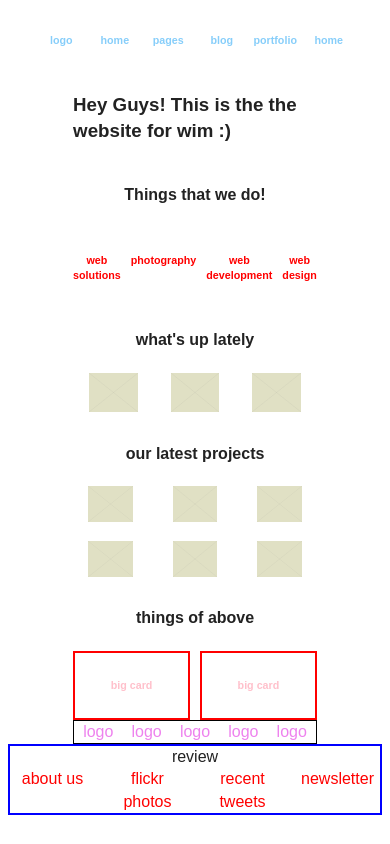
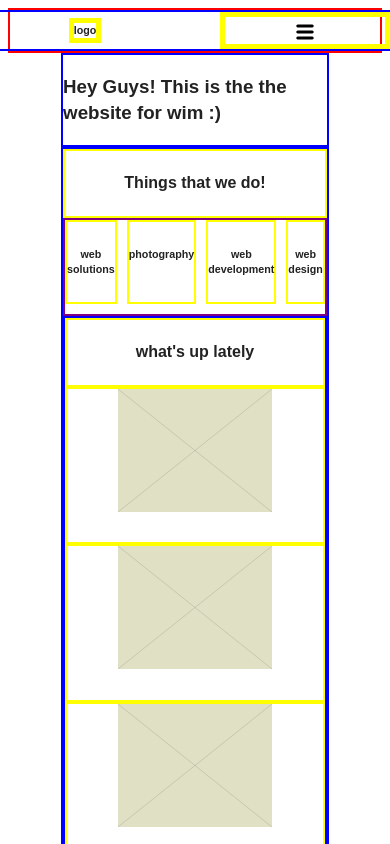
Before and after one commit to keonaa/Keona_Aguilar_LAB_02A, a website built with webpack: page index.html in a window 390 px wide. Shown: the top 844 px of the page. Built offline with nearby package versions, Linux system fonts and the light colour scheme.

Commit message:
created tablet and phone responsive

```diff
--- a/css/style.css
+++ b/css/style.css
@@ -247,18 +247,43 @@ textarea {
 
 /** new stuff that we worked on. delete the stuff up top if needed */
 
+.container {
+  border: solid blue 2px;
+}
+
+.container-2 {
+  border: solid blue 2px;
+}
+
+.container-3 {
+  border: solid blue 2px;
+}
+
+.container-4 {
+  border: solid blue 2px;
+}
+
 .container-grid-4-1 {
   display: grid;
   grid-template-columns: repeat(4, 1fr);
   gap: 10px;
   text-align: center;
-  color: red;
+  border: solid purple 2px;
 }
+
 
 .container-2-grid-3-1 {
   display: grid;
   text-align: center;
-  grid-template-columns: repeat(3, 1fr);
+  grid-template-columns:repeat(1fr,1fr)
+}
+
+.container-2-grid-3-1 div:nth-child(1) {
+  grid-column: span 2;
+}
+
+.container-2-grid-3-1 div:nth-child(4) {
+  display: none;
 }
 
 .container-3-grid-3-2 {
@@ -266,7 +291,6 @@ textarea {
   text-align: center;
   grid-template-columns: repeat(3, 2fr);
   gap: 10px;
-  color: green;
 }
 
 .container-4-grid-2-1 {
@@ -286,11 +310,25 @@ textarea {
 }
 
 .menu-container-grid-6-1 {
-  display: grid;
-  text-align: center;
-  grid-template-columns: repeat(6, 1fr);
-  gap: 10px;
+  display: inline-grid;
+  grid-template-columns: repeat(6, minmax(80px, 1fr));
+  align-content: center;
   color: lightskyblue;
+  border: solid yellow 5px;
+}
+
+.bourgir {
+  width: 50%;
+  height: 50%;
+  margin: auto;
+  display: none;
+}
+
+.logo {
+  display: flex;
+  justify-content: center;
+  border: solid yellow 5px;
+
 }
 
 .main {
@@ -300,25 +338,43 @@ textarea {
   margin-right: 20%;
 }
 
+.sub-header-container {
+  display: grid;
+  text-align: center;
+  grid-template-columns: repeat(2, 1fr);
+  gap: 50px;
+  border: solid blue 2px;
+}
+
 .container-sub {
   display: grid;
   justify-content: center;
+  border: solid yellow 2px;
 }
 
 .sub-header-container-2 {
   display: grid;
   justify-content: center;
+  border: solid yellow 2px;
+}
+
+.box {
+  border: solid yellow 2px;
 }
 
 .sub-header-container-3 {
   display: grid;
   justify-content: center;
+  border: solid yellow 2px;
 }
 
 .sub-header-container-4 {
   display: grid;
   justify-content: center;
-}
+  border: solid yellow 2px;
+  }
+
+
 
 * {
   font-family: Arial, Helvetica, sans-serif;
@@ -327,12 +383,17 @@ textarea {
 .main-header-container {
   display: grid;
   justify-content: center;
+  border: solid red 2px;
 }
 
 .footer-container {
   display: grid;
   justify-content: center;
   border: solid blue 2px;
+}
+
+.square {
+  border: solid yellow 2px;
 }
 
 .box img {
@@ -348,8 +409,97 @@ textarea {
 .intro {
   display: grid;
   justify-content: center;
+  border: solid blue 2px;
 }
 
 .big-card {
   border: solid red 2px;
 }
+
+.m-col-1 {
+  border: solid yellow 2px;
+}
+
+/* Phone */
+@media screen and (max-width: 39.9375em) {
+  .menu-container-grid-6-1{
+    grid-template-columns: repeat(1,1fr);
+  }
+
+  .menu-container-grid-6-1>h6{
+    display: none;
+  }
+  .bourgir {
+    display: block !important;
+    width: 15%;
+    height: 15%;
+    margin-top: 2%;
+}
+  .sub-header-container {
+    width: 100vw;
+  }
+  .logo{
+    margin: auto;
+  }
+  .container-grid-4-1 {
+    display: grid;
+    grid-template-columns: repeat(1, 1fr);
+  }
+  .container-2-grid-3-1 {
+    display: grid;
+    grid-template-columns: repeat(1, 1fr);
+  }
+
+  .container-2-grid-3-1 div:nth-child(1) {
+    grid-column: span 1;
+  }
+
+  .container-2-grid-3-1 div:nth-child(4) {
+    display: inline-block;
+  }
+
+  .container-3-grid-3-2 {
+    display: grid;
+    grid-template-columns: repeat(1, 1fr);
+  }
+  .container-4 {
+    display: none;
+  }
+  .container-5-grid-5-1 {
+    display: none;
+  }
+  .container-grid-4-1 {
+    display: grid;
+    grid-template-columns: repeat(4, 1fr);
+  }
+}
+
+/* tablet */
+@media screen and (min-width: 40em) and (max-width: 63.9375em) {
+  .container-grid-4-1 {
+    display: grid;
+    grid-template-columns: repeat(2, 2fr);
+  }
+  .container-2-grid-3-1 {
+    display: grid;
+    grid-template-columns: repeat(2, 2fr);
+  }
+  .container-2-grid-3-1 div:nth-child(4) {
+    display: inline-block;
+  }
+  .container-2-grid-3-1 div:nth-child(1) {
+    grid-column: span 1;
+  }
+  .container-3-grid-3-2 {
+    display: grid;
+    grid-template-columns: repeat(2, 3fr);
+  }
+  .container-4-grid-2-1 {
+    grid-template-columns: grid;
+    grid-template-columns: repeat(1, 1fr);
+  }
+  .container-grid-4-1 {
+    display: grid;
+    grid-template-columns: repeat(4, 1fr);
+  }
+}
--- a/index.html
+++ b/index.html
@@ -21,13 +21,16 @@
 </head>
 <header class="main-header-container">
   <div class="sub-header-container">
+    <h6 class="logo">logo</h6>
   <div class="menu-container-grid-6-1">
-    <h6>logo</h6>
     <h6>home</h6>
     <h6>pages</h6>
     <h6>blog</h6>
     <h6>portfolio</h6>
     <h6>home</h6>
+    <div class="bourgir">
+      <img src="./img/menu-button.svg"/>
+    </div>
   </div>
   </div>
 </header>
@@ -41,15 +44,17 @@
     <div class="container-sub"><h4>Things that we do!</h4></div>
     <div class="container-grid-4-1">
       <div class="m-col-1"><h6>web solutions</h6></div>
-      <div class="m-col-2"><h6>photography</h6></div>
-      <div class="m-col-3"><h6>web development</h6></div>
-      <div class="m-col-4"><h6>web design</h6></div>
+      <div class="m-col-1"><h6>photography</h6></div>
+      <div class="m-col-1"><h6>web development</h6></div>
+      <div class="m-col-1"><h6>web design</h6></div>
+      <div>
     </div>
   </div>
 
   <div class="container-2">
     <div class="sub-header-container-2"><h4>what's up lately</h4></div>
     <div class="container-2-grid-3-1">
+        <div class="box"><img src='./img/placeholder.svg'></div>
       <div class="box"><img src='./img/placeholder.svg'></div>
       <div class="box"><img src='./img/placeholder.svg'></div>
       <div class="box"><img src='./img/placeholder.svg'></div>
@@ -65,6 +70,7 @@
         <div class="square"><img src='./img/placeholder.svg'></div>
         <div class="square"><img src='./img/placeholder.svg'></div>
       </div>
+    </div>
       <div class="container-4">
         <div class="sub-header-container-4"><h4>things of above</h4></div>
         <div class="container-4-grid-2-1">
@@ -79,16 +85,15 @@
         <div class="logo">logo</div>
         <div class="logo">logo</div>
       </div>
-    </div>
   </div>
 </body>
 <footer class="footer-container">
   <div class="container-sub">review</div>
   <div class="container-grid-4-1">
-    <div class="m-col-1">about us</div>
+    <div class="m-col-2">about us</div>
     <div class="m-col-2">flickr photos</div>
-    <div class="m-col-3">recent tweets</div>
-    <div class="m-col-4">newsletter</div>
+    <div class="m-col-2">recent tweets</div>
+    <div class="m-col-24">newsletter</div>
   </div>
 </footer>
 </html>
```
Also changed, not shown: img/menu-button.svg (added).
